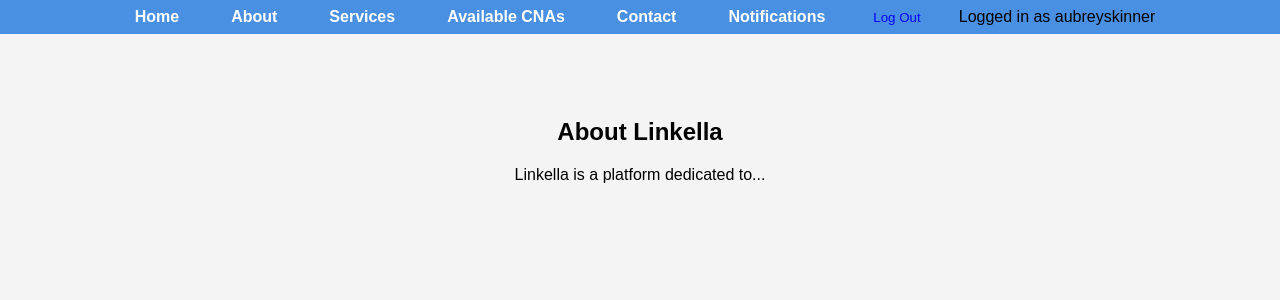
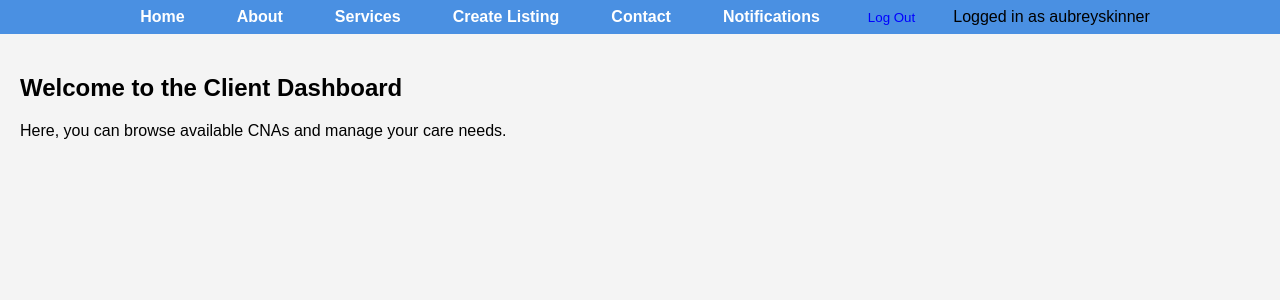
Before and after one commit to aubreyskinner/CIDM6395, a Django app: page /about/ in a window 1280 px wide. Shown: the top 300 px of the page. Run offline with Django 5.2, Linux system fonts and the light colour scheme; a user stored in the database is signed in; data comes from the database, SQL or seed files in the repository; both versions use the stored data as it was after the commit.

Commit message:
new adds

```diff
--- a/Project/cna/cna/urls.py
+++ b/Project/cna/cna/urls.py
@@ -17,24 +17,16 @@
 from django.contrib import admin
 from django.urls import include, path
 from core.views import home, about, services, contact
-from core import views as core_views
+
+from core import views
 
 urlpatterns = [
-    path('', home, name='home'),
-    path('about/', about, name='about'),
-    path('services/', services, name='services'),
-    path('contact/', contact, name='contact'),
+  path('', views.home, name='home'),
+    path('about/', views.about, name='about'),
+    path('services/', views.services, name='services'),
+    path('contact/', views.contact, name='contact'),
     path('admin/', admin.site.urls),
-    path('api/', include('core.urls')),
-
-    path('notifications/', core_views.notification_page,      name='notifications'),
-    path('api/unread-notifications/', core_views.unread_notification_count, name='unread_notification_count'),
-
-
-    path('api/', include('core.urls')),
-
-
-    path('accounts/', include('django.contrib.auth.urls')),
-
-    path('admin/', admin.site.urls),
+    path('accounts/', include('django.contrib.auth.urls')),  # built-in login/logout
+    path('', include('core.urls')),
+    path('register/', views.register, name='register'),
 ]
--- a/Project/cna/core/models.py
+++ b/Project/cna/core/models.py
@@ -8,7 +8,8 @@
     is_client = models.BooleanField(default=False)
 
     def __str__(self):
-        return f"{self.first_name} {self.last_name}"
+        return self.username
+
 class ClientProfile(models.Model):
     user = models.OneToOneField(User, on_delete=models.CASCADE)
     preferences = models.TextField(blank=True)
--- a/Project/cna/core/urls.py
+++ b/Project/cna/core/urls.py
@@ -21,5 +21,9 @@
     path('accounts/login/', auth_views.LoginView.as_view(), name='login'),
     path('accounts/logout/', LogoutView.as_view(next_page='login'), name='logout'),
     path('register/', views.register, name='register'),
+    path('cna-dashboard/', views.cna_dashboard, name='cna_dashboard'),
+    path('client-dashboard/', views.client_dashboard, name='client_dashboard'),
+    path('create-listing/', views.create_listing, name='create_listing'),
+    path('', views.home, name='home'),
 
 ]+ static(settings.STATIC_URL, document_root=settings.STATIC_ROOT)
--- a/Project/cna/core/views.py
+++ b/Project/cna/core/views.py
@@ -94,38 +94,54 @@
     count = Notification.objects.filter(user=request.user, is_read=False).count()
     return JsonResponse({'unread_count': count})
 
-class CustomUserCreationForm(UserCreationForm):
-    class Meta:
-        model = User
-        fields = ('username', 'email', 'password1', 'password2')
+from django.contrib.auth import login
 
 def register(request):
-    if request.method == "POST":
+    if request.method == 'POST':
         form = CustomUserCreationForm(request.POST)
         if form.is_valid():
             user = form.save()
-            login(request, user)  # Log the user in after successful registration
+            login(request, user)
 
-            # Redirect based on user profile type
-            if user.user_type == 'CNA':  # Check if user selected 'CNA' profile
-                return redirect('home')  # Redirect to home page (or a specific page like create listing if needed)
+            # Capture and print the account_type value
+            account_type = form.cleaned_data.get('account_type')
+            print(f"Account Type selected: {account_type}")  # Debug print
+
+            # Now handle different types based on the selected account type
+            if account_type == 'CNA':
+                user.is_cna = True
+                user.is_client = False
+                user.save()
+                return redirect('cna_dashboard')
+            elif account_type == 'Client':
+                user.is_cna = False
+                user.is_client = True
+                user.save()
+                return redirect('client_dashboard')
             else:
-                return redirect('home')  # Redirect to home page (or another page if needed)
+                print("Unexpected account type: ", account_type)
+                return redirect('home')
+        else:
+            print("Form errors:", form.errors)  # Print errors to debug
+
     else:
         form = CustomUserCreationForm()
 
     return render(request, 'registration/register.html', {'form': form})
+@login_required
+def cna_dashboard(request):
+    return render(request, 'cna_dashboard.html')  # Show CNA specific content
 
+@login_required
+def client_dashboard(request):
+    return render(request, 'client_dashboard.html')  # Show Client specific content
+
+@login_required
 def create_listing(request):
-    if request.user.user_type == 'CNA':
-        # Logic to create a listing for CNAs
-        return render(request, 'create_listing.html')
-    else:
-        return redirect('home')  # If not a CNA, redirect to home
+    # Logic for creating a listing
+    return render(request, 'create_listing.html')
 
-def available_cnas(request):
-    if request.user.user_type == 'Looking for Care':
-        # Logic to show available CNAs
-        return render(request, 'available_cnas.html')
-    else:
-        return redirect('home')  # If not 'Looking for Care', redirect to home
+@login_required
+def cna_list(request):
+    # Logic for showing available CNAs
+    return render(request, 'cna_list.html')
--- a/Project/cna/static/css/styles.css
+++ b/Project/cna/static/css/styles.css
@@ -269,3 +269,18 @@
     padding: 20px;
   }
 }
+.dashboard-wrapper {
+  display: flex;
+  justify-content: center;  /* Centers content horizontally */
+  align-items: center;  /* Centers content vertically */
+  height: 100vh;  /* Full viewport height */
+  margin: 0;
+  padding: 20px;
+}
+
+.dashboard-content {
+  width: 80%;  /* Adjust width as needed */
+  max-width: 1200px;  /* Prevent content from being too wide on large screens */
+  padding: 20px;  /* Adds padding around the content */
+  box-sizing: border-box;
+}
--- a/Project/cna/templates/about.html
+++ b/Project/cna/templates/about.html
@@ -1,9 +1,11 @@
 {% extends "base.html" %}
-{% block title %}About · Linkella{% endblock %}
+
+{% block title %}Client Dashboard · Linkella{% endblock %}
 
 {% block content %}
-  <div class="home-content">
-    <h2>About Linkella</h2>
-    <p>Linkella is a platform dedicated to...</p>
+  <div class="dashboard-content">
+    <h2>Welcome to the Client Dashboard</h2>
+    <p>Here, you can browse available CNAs and manage your care needs.</p>
+    <!-- Add more content specific to the client dashboard here -->
   </div>
 {% endblock %}
--- a/Project/cna/templates/base.html
+++ b/Project/cna/templates/base.html
@@ -15,10 +15,15 @@
         <li><a href="{% url 'home' %}">Home</a></li>
         <li><a href="{% url 'about' %}">About</a></li>
         <li><a href="{% url 'services' %}">Services</a></li>
-        <li><a href="{% url 'cna_list' %}">Available CNAs</a></li>
-        <li><a href="{% url 'contact' %}">Contact</a></li>
 
         {% if user.is_authenticated %}
+          {% if user.is_cna %}
+            <li><a href="{% url 'create_listing' %}">Create Listing</a></li>
+          {% elif user.is_client %}
+            <li><a href="{% url 'cna_list' %}">Browse Available CNAs</a></li>
+          {% endif %}
+
+          <li><a href="{% url 'contact' %}">Contact</a></li>
           <li><a href="{% url 'notifications' %}">Notifications</a></li>
           <form action="{% url 'logout' %}" method="post" style="display: inline;">
             {% csrf_token %}
@@ -27,11 +32,7 @@
           <li>Logged in as {{ user.username }}</li>
         {% else %}
           <li><a href="{% url 'register' %}">Sign Up</a></li>
-          <li><a href="{% url 'login' %}">Log In</a></li>{% endif %}
-          {% if user.user_type == 'CNA' %}
-          <li><a href="{% url 'create_listing' %}">Create Listing</a></li>
-        {% elif user.user_type == 'Looking for Care' %}
-          <li><a href="{% url 'available_cnas' %}">Browse Available CNAs</a></li>
+          <li><a href="{% url 'login' %}">Log In</a></li>
         {% endif %}
       </ul>
     </nav>
```
Also changed, not shown: Project/cna/core/forms.py (+12 -10 lines), Project/cna/templates/client_dashboard.html (added, +14 -0 lines), Project/cna/templates/cna_dashboard.html (added, +14 -0 lines), Project/cna/templates/registration/register.html (+11 -18 lines), Project/cna/db.sqlite3.
